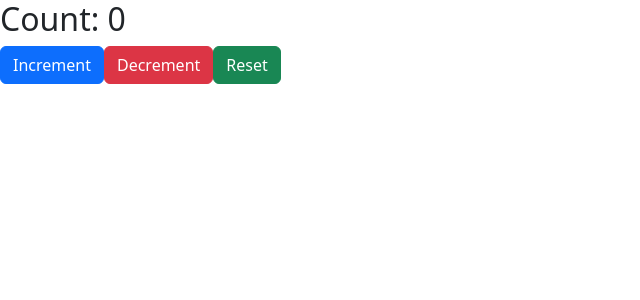
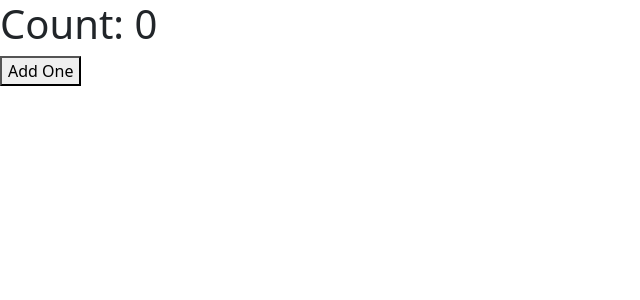
Before and after one commit to Gilocah28/PracticeReact, a React (Vite) app: page / in a window 1280 px wide. Shown: the top 300 px of the page, without its empty margins (0-640 px from the left). Built offline with nearby package versions, Linux system fonts and the light colour scheme.

Commit message:
Use Callback

```diff
--- a/src/Components/reacthooks/HookParentComponent.jsx
+++ b/src/Components/reacthooks/HookParentComponent.jsx
@@ -5,6 +5,7 @@ import BtnComponent from "./UseContext/BtnComponent";
 import ThemeProvider from "./UseContext/ThemeProvider";
 import ThemeContext from "./UseContext/context/ThemeContext";
 import UseReducerComponent from "./UseReducerComponent";
+import UseCallbackComponent from "./UseCallbackComponent";
 
 const HookParentComponent = () => {
 
@@ -23,7 +24,9 @@ const HookParentComponent = () => {
       </ThemeProvider> */}
 
 
-      <UseReducerComponent/>
+      {/* <UseReducerComponent/> */}
+
+      <UseCallbackComponent/>
     </>
   );
 };
--- /dev/null
+++ b/src/Components/reacthooks/UseCallbackComponent.jsx
@@ -0,0 +1,18 @@
+import React, { useCallback, useState } from "react";
+
+const UseCallbackComponent = () => {
+  const [count, setCount] = useState(0);
+
+  const handleIncrement = useCallback(() => {
+    setCount((prevState) => prevState + 1);
+  }, [count]);
+
+  return (
+    <div>
+      <h1>Count: {count}</h1>
+      <button onClick={handleIncrement}>Add One</button>
+    </div>
+  );
+};
+
+export default UseCallbackComponent;
```
